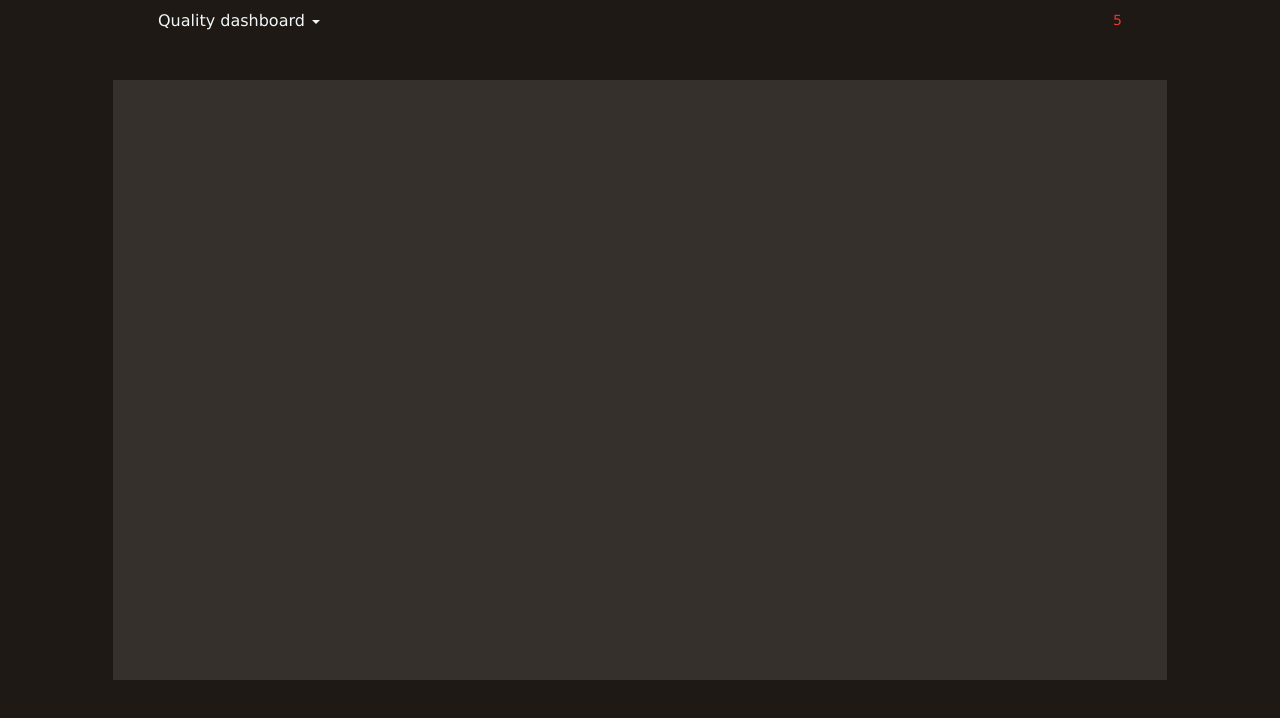
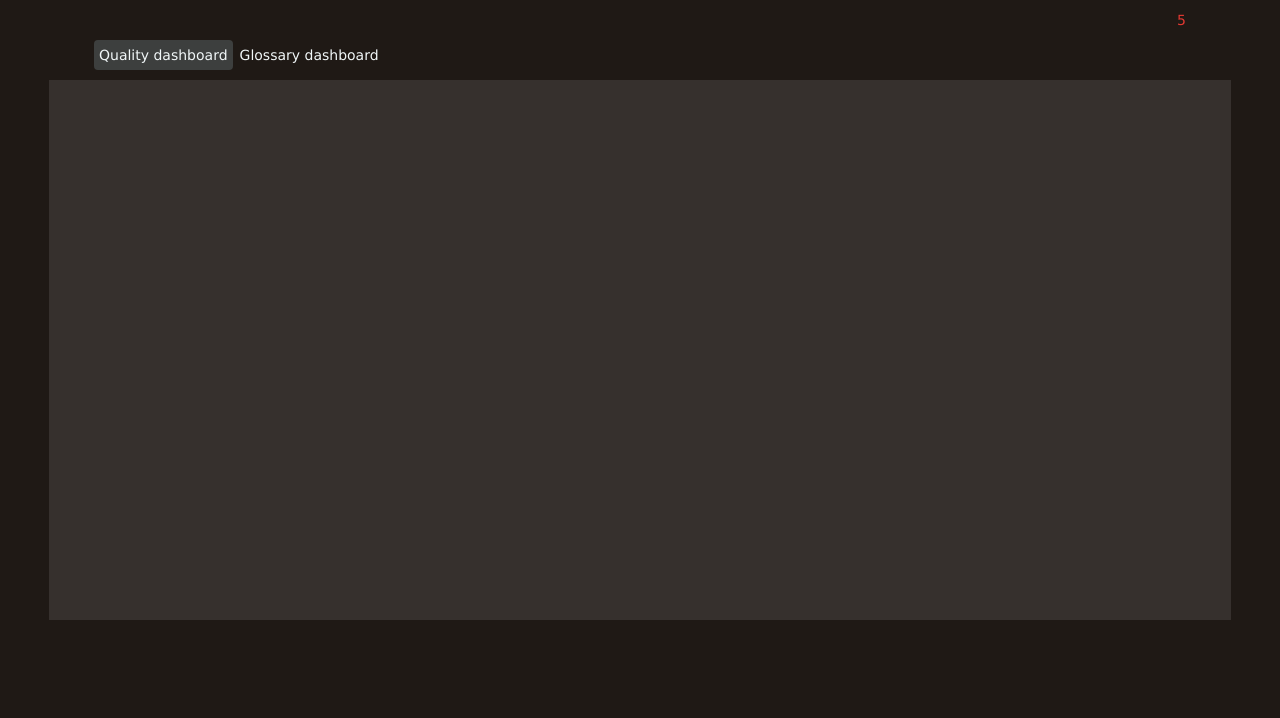
Before and after one commit to stepankouba/dashboards.js, a website: page app/index.html in a window 1280 px wide. Drawn offline with nearby package versions, Linux system fonts and the light colour scheme; some packages are replaced by stand-ins of ours; no server answers.

Commit message:
changed menu from dropdown to inline pills

```diff
--- a/app/css/dbsapp.less
+++ b/app/css/dbsapp.less
@@ -59,7 +59,7 @@ html, body {
 	min-height: @row-min-height;
 
 	&:nth-of-type(1) {
-		min-height: @row-min-height * 2;
+		min-height: @row-min-height * 1.7;
 	}
 }
 
@@ -120,33 +120,18 @@ span.dbsapp-visible {
 	color: @red;
 }
 
-.dbsapp-dropdown {
-	cursor: pointer;
-	font-size: 16px;
-}
-
-.dbsapp-dropdown-menu {
+.dbsapp-menu {
 	position: absolute;
-	top: 20px;
-	min-width: 200px;
-
-
-	background-color: @editor-bkg-color;
-	padding: 5px 5px 5px 10px;
-
+	top: 40px;
 
 	li {
-		list-style: none;
-		padding: 2px;
+		display: inline-block;
+		padding: 5px 5px 5px 5px;
+		cursor: pointer;
+	}
 
-		[role="menuitem"] {
-			color: @menu-color;
-			text-decoration: none;
-			cursor: pointer;
-
-			&:hover {
-				color: @a-hover-color;
-			}
-		}
+	.dbsapp-menu-active {
+		background-color: @editor-bkg-color;
+		border-radius: 4px;
 	}
 }
--- a/app/css/dbsapp.vars.less
+++ b/app/css/dbsapp.vars.less
@@ -5,7 +5,7 @@
 @font-color: rgb(65, 68, 67);
 @menu-color: rgb(241, 247, 248);
 @a-hover-color: White;
-@screen-width: 80%;
+@screen-width: 90%;
 @cell-bkg-color: rgba(65, 68, 67, 0.2);
 @editor-bkg-color: rgba(65, 68, 67, 0.9);
 @max-pages: 4;
--- a/app/index.html
+++ b/app/index.html
@@ -23,19 +23,12 @@
 </head>
 
 <body>
-	<section id="dbsapp-nav" ng-controller="MenuCtrl">
-		<div class="pull-left">
-			<div class="dropdown">
-			  <span class="dbsapp-dropdown" aria-haspopup="true" role="button" aria-expanded="false" ng-click="showDropdown = !showDropdown">
-			    {{grid[selectedPage].pageTitle}} <i class="caret"></i>
-			  </span>
-			  <ul class="dbsapp-dropdown-menu" role="menu" aria-labelledby="dLabel" ng-show="showDropdown">
-			  	<li role="presentation" ng-repeat="value in grid">
-			  		<span role="menuitem" tabindex="-1" ng-click="selectPage(value.page)">{{value.pageTitle}}</span>
-			  	</li>
-			  </ul>
-			</div>
-		</div>
+	<section id="dbsapp-nav" ng-controller="MenuCtrl" role="navigation">
+		<ul class="nav nav-pills dbsapp-menu">
+			<li role="presentation" ng-repeat="value in grid" ng-class="selectedPage === value.page ? 'dbsapp-menu-active' : ''">
+		  		<span role="menuitem" tabindex="-1" ng-click="selectPage(value.page)">{{value.pageTitle}}</span>
+		  	</li>
+		</ul>
 		<div class="pull-right">
 			<span ng-class="countdown <= 10 ? 'dbsapp-cnt-warning' : 'dbsapp-cnt-ok'">{{countdown}}</span>
 		</div>
```
Also changed, not shown: app/css/dbsapp.css.
